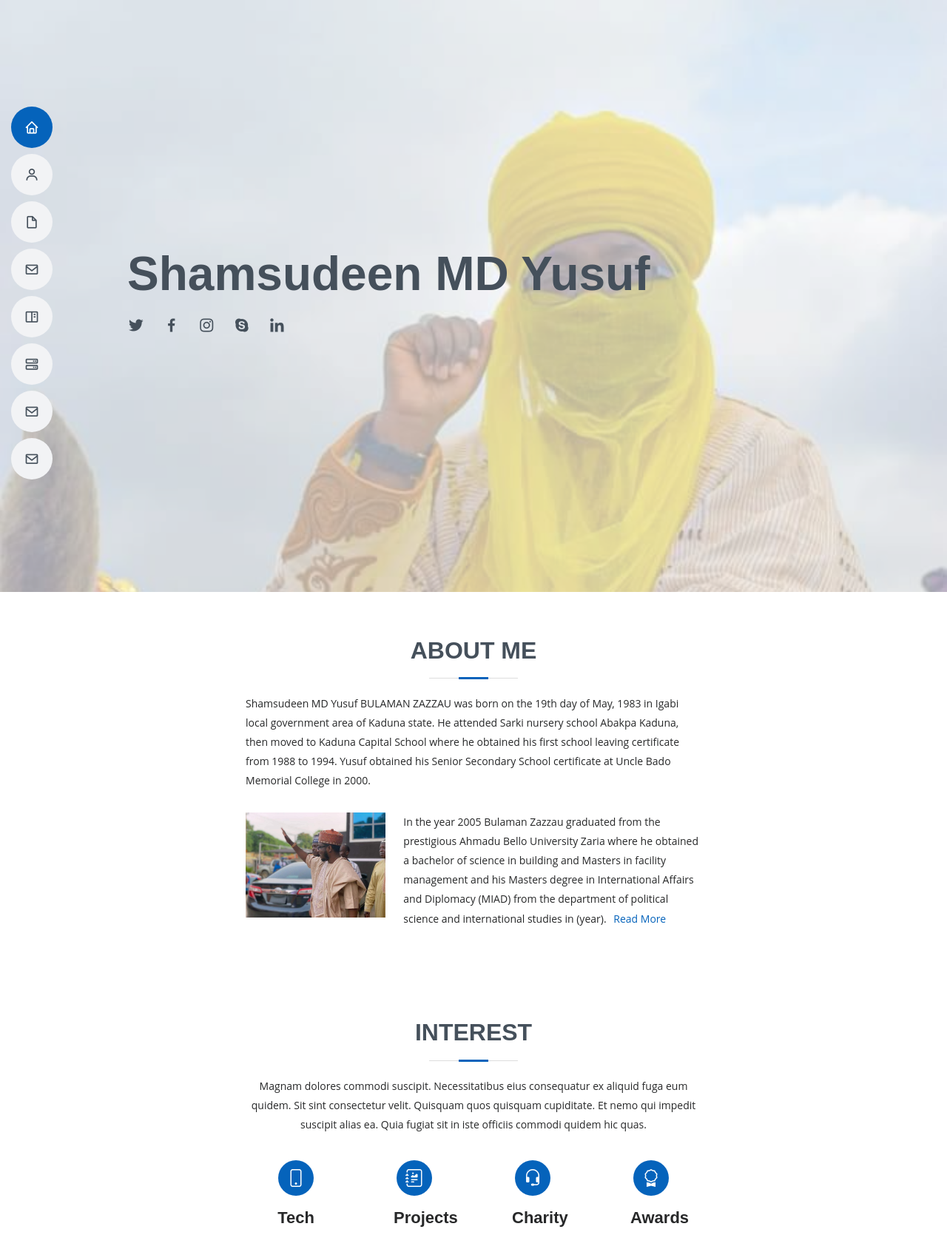
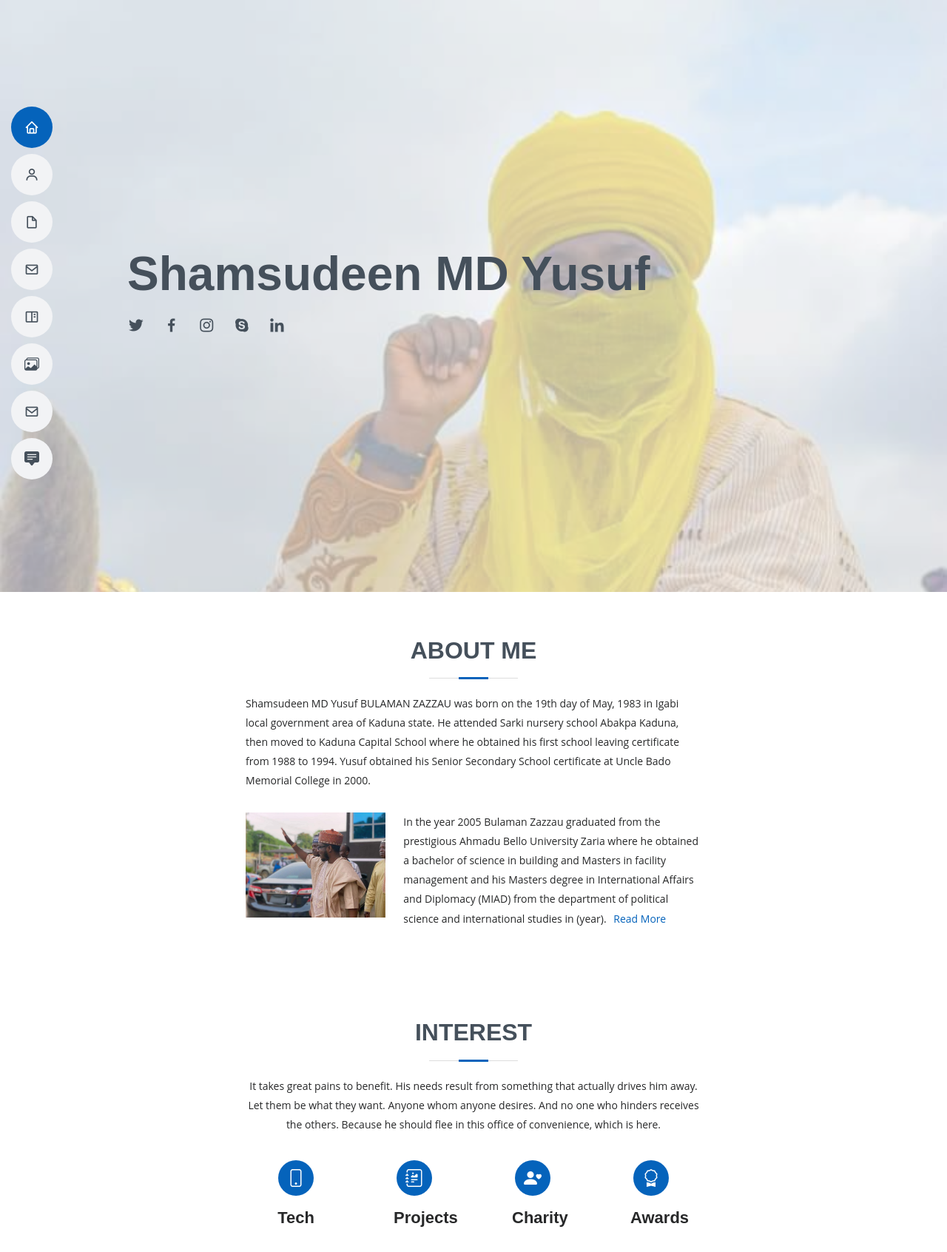
Before and after one commit to abdul-yusuf/webproj_server, a Django app: page / in a window 1280 px wide. Shown: the top 1692 px of the page at 74% size. Run offline with Django 3.2, Linux system fonts and the light colour scheme; some libraries are stand-ins or nearby versions.

Commit message:
translate all latins

```diff
--- a/core/templates/core/gallary.html
+++ b/core/templates/core/gallary.html
@@ -8,7 +8,8 @@
 
           <div class="section-title">
             <h2>Gallary</h2>
-            <p>Magnam dolores commodi suscipit. Necessitatibus eius consequatur ex aliquid fuga eum quidem. Sit sint consectetur velit. Quisquam quos quisquam cupiditate. Et nemo qui impedit suscipit alias ea. Quia fugiat sit in iste officiis commodi quidem hic quas.</p>
+            <p>
+              It takes great pains to benefit. His needs result from something that actually drives him away. Let them be what they want. Anyone whom anyone desires. And no one who hinders receives the others. Because he should flee in this office of convenience, which is here.            </p>
           </div>
 
           <div class="row">
--- a/core/templates/core/home.html
+++ b/core/templates/core/home.html
@@ -13,11 +13,11 @@
       <h1>Shamsudeen MD Yusuf</h1>
       <!-- <p>I'm <span class="typed" data-typed-items="Designer, Developer, Freelancer, Photographer"></span></p> -->
       <div class="social-links">
-        <a href="#" class="twitter"><i class="bx bxl-twitter"></i></a>
-        <a href="#" class="facebook"><i class="bx bxl-facebook"></i></a>
+        <a href="https://twitter.com/lovemdyusuf?s=11&t=tDDg6haY6oh6LDVnvNmt7A" class="twitter"><i class="bx bxl-twitter"></i></a>
+        <a href="https://www.facebook.com/yusuf.s.mohammad?mibextid=LQQJ4d" class="facebook"><i class="bx bxl-facebook"></i></a>
         <a href="#" class="instagram"><i class="bx bxl-instagram"></i></a>
         <a href="#" class="google-plus"><i class="bx bxl-skype"></i></a>
-        <a href="#" class="linkedin"><i class="bx bxl-linkedin"></i></a>
+        <a href="https://www.linkedin.com/in/shamsudeen-m-d-yusuf-537a582a" class="linkedin"><i class="bx bxl-linkedin"></i></a>
       </div>
     </div>
   </section><!-- End Hero -->
@@ -70,7 +70,8 @@
 
     <div class="section-title">
       <h2>Interest</h2>
-      <p>Magnam dolores commodi suscipit. Necessitatibus eius consequatur ex aliquid fuga eum quidem. Sit sint consectetur velit. Quisquam quos quisquam cupiditate. Et nemo qui impedit suscipit alias ea. Quia fugiat sit in iste officiis commodi quidem hic quas.</p>
+      <p>
+        It takes great pains to benefit. His needs result from something that actually drives him away. Let them be what they want. Anyone whom anyone desires. And no one who hinders receives the others. Because he should flee in this office of convenience, which is here.</p>
     </div>
 
     <div class="row">
@@ -93,7 +94,7 @@
 
       <div class="col-lg-3 col-md-6 mt-5 mt-lg-0">
         <div class="count-box">
-          <i class="bi bi-headset"></i>
+          <i class="bi bi-person-heart"></i>
           <!-- <span data-purecounter-start="0" data-purecounter-end="1463" data-purecounter-duration="1" class="purecounter"></span> -->
           <p>Charity</p>
         </div>
@@ -133,7 +134,7 @@
                 <h4>Ceo &amp; Founder</h4>
                 <p>
                   <i class="bx bxs-quote-alt-left quote-icon-left"></i>
-                  Proin iaculis purus consequat sem cure digni ssim donec porttitora entum suscipit rhoncus. Accusantium quam, ultricies eget id, aliquam eget nibh et. Maecen aliquam, risus at semper.
+                  For the target group, the result is worth taking care of until the airline takes over.The accusers, however, need that, and need some discipline.Some faintness, but always a smile.
                   <i class="bx bxs-quote-alt-right quote-icon-right"></i>
                 </p>
               </div>
@@ -146,8 +147,7 @@
                 <h4>Designer</h4>
                 <p>
                   <i class="bx bxs-quote-alt-left quote-icon-left"></i>
-                  Export tempor illum tamen malis malis eram quae irure esse labore quem cillum quid cillum eram malis quorum velit fore eram velit sunt aliqua noster fugiat irure amet legam anim culpa.
-                  <i class="bx bxs-quote-alt-right quote-icon-right"></i>
+                  Export time, however, I was for the evils of the evils that I was going to be angry with the effort that I was going to be the one who was the one who was going to be the one who wanted to be.                  <i class="bx bxs-quote-alt-right quote-icon-right"></i>
                 </p>
               </div>
             </div><!-- End testimonial item -->
@@ -159,7 +159,7 @@
                 <h4>Store Owner</h4>
                 <p>
                   <i class="bx bxs-quote-alt-left quote-icon-left"></i>
-                  Enim nisi quem export duis labore cillum quae magna enim sint quorum nulla quem veniam duis minim tempor labore quem eram duis noster aute amet eram fore quis sint minim.
+                  For if I did not export a hair from your house, which are great, none of which I would bring to your house for a short time, I would have been my home, or I would have been the smallest
                   <i class="bx bxs-quote-alt-right quote-icon-right"></i>
                 </p>
               </div>
@@ -172,8 +172,8 @@
                 <h4>Freelancer</h4>
                 <p>
                   <i class="bx bxs-quote-alt-left quote-icon-left"></i>
-                  Fugiat enim eram quae cillum dolore dolor amet nulla culpa multos export minim fugiat minim velit minim dolor enim duis veniam ipsum anim magna sunt elit fore quem dolore labore illum veniam.
-                  <i class="bx bxs-quote-alt-right quote-icon-right"></i>
+                  For I was fleeing from the pain of pain, there is no fault in the export of many.
+                    <i class="bx bxs-quote-alt-right quote-icon-right"></i>
                 </p>
               </div>
             </div><!-- End testimonial item -->
@@ -185,7 +185,7 @@
                 <h4>Entrepreneur</h4>
                 <p>
                   <i class="bx bxs-quote-alt-left quote-icon-left"></i>
-                  Quis quorum aliqua sint quem legam fore sunt eram irure aliqua veniam tempor noster veniam enim culpa labore duis sunt culpa nulla illum cillum fugiat legam esse veniam culpa fore nisi cillum quid.
+                  Who are some of them whom I will read?
                   <i class="bx bxs-quote-alt-right quote-icon-right"></i>
                 </p>
               </div>
--- a/templates/base.html
+++ b/templates/base.html
@@ -4,16 +4,16 @@
 <!--[if lt IE 7]>      <html class="no-js lt-ie9 lt-ie8 lt-ie7"> <![endif]-->
 <!--[if IE 7]>         <html class="no-js lt-ie9 lt-ie8"> <![endif]-->
 <!--[if IE 8]>         <html class="no-js lt-ie9"> <![endif]-->
-<!--[if gt IE 8]>      <html class="no-js"> <!--<![endif]-->
+<!--[if gt IE 8]>      <html class="no-js"> <![endif]-->
 <html>
-    {% comment %} <head>
+     <!-- <head>
         <meta charset="utf-8">
         <meta http-equiv="X-UA-Compatible" content="IE=edge">
         <title></title>
         <meta name="description" content="">
         <meta name="viewport" content="width=device-width, initial-scale=1">
         <link rel="stylesheet" href="">
-    </head> {% endcomment %}
+    </head> -->
 
 
     <head>
@@ -77,29 +77,29 @@
                 <li><a href="{% url 'core:home-view' %}#interest" class="nav-link scrollto"><i class="bx bx-file-blank"></i> <span>Interest</span></a></li>
                 <li><a href="{% url 'core:home-view' %}#contact" class="nav-link scrollto"><i class="bx bx-envelope"></i> <span>Contact</span></a></li>
                 <li><a href="{% url 'core:carear-view' %}" class="nav-link scrollto"><i class="bx bx-book-content"></i> <span>Careeer & Employment</span></a></li>
-                <li><a href="{% url 'core:gallary-view' %}" class="nav-link scrollto"><i class="bx bx-server"></i> <span>Gallary</span></a></li>
+                <li><a href="{% url 'core:gallary-view' %}" class="nav-link scrollto"><i class="bi bi-images"></i> <span>Gallary</span></a></li>
                 <li><a href="{% url 'core:portfolio-view' %}" class="nav-link scrollto"><i class="bx bx-envelope"></i> <span>Portfolio</span></a></li>
-                <li><a href="{% url 'core:home-view' %}" class="nav-link scrollto"><i class="bx bx-envelope"></i> <span>Blog</span></a></li>
+                <li><a href="{% url 'core:home-view' %}" class="nav-link scrollto"><i class="bi bi-chat-square-text-fill"></i> <span>Blog</span></a></li>
             </ul>
             </nav><!-- .nav-menu -->
 
         </header><!-- End Header -->
 
-        {% comment %} <script src="" async defer></script> {% endcomment %}
+        <!-- <script src="" async defer></script> -->
         {% block main %}{% endblock main %}
 
         <!-- ======= Footer ======= -->
         <footer id="footer">
             <div class="container">
             <h3>Shamsudeen MD Yusuf</h3>
-            <p>Et aut eum quis fuga eos sunt ipsa nihil. Labore corporis magni eligendi fuga maxime saepe commodi placeat.</p>
-            <div class="social-links">
-                <a href="#" class="twitter"><i class="bx bxl-twitter"></i></a>
-                <a href="#" class="facebook"><i class="bx bxl-facebook"></i></a>
+             <!-- <p>Et aut eum quis fuga eos sunt ipsa nihil. Labore corporis magni eligendi fuga maxime saepe commodi placeat.</p>  -->
+             <div class="social-links">
+                <a href="https://twitter.com/lovemdyusuf?s=11&t=tDDg6haY6oh6LDVnvNmt7A" class="twitter"><i class="bx bxl-twitter"></i></a>
+                <a href="https://www.facebook.com/yusuf.s.mohammad?mibextid=LQQJ4d" class="facebook"><i class="bx bxl-facebook"></i></a>
                 <a href="#" class="instagram"><i class="bx bxl-instagram"></i></a>
                 <a href="#" class="google-plus"><i class="bx bxl-skype"></i></a>
-                <a href="#" class="linkedin"><i class="bx bxl-linkedin"></i></a>
-            </div>
+                <a href="https://www.linkedin.com/in/shamsudeen-m-d-yusuf-537a582a" class="linkedin"><i class="bx bxl-linkedin"></i></a>
+              </div>
             <div class="copyright">
                 &copy; Copyright <strong><span>ShamsudeenMDYusuf</span></strong>. All Rights Reserved
             </div>
```
Also changed, not shown: core/templates/core/carear.html (+7 -7 lines).
